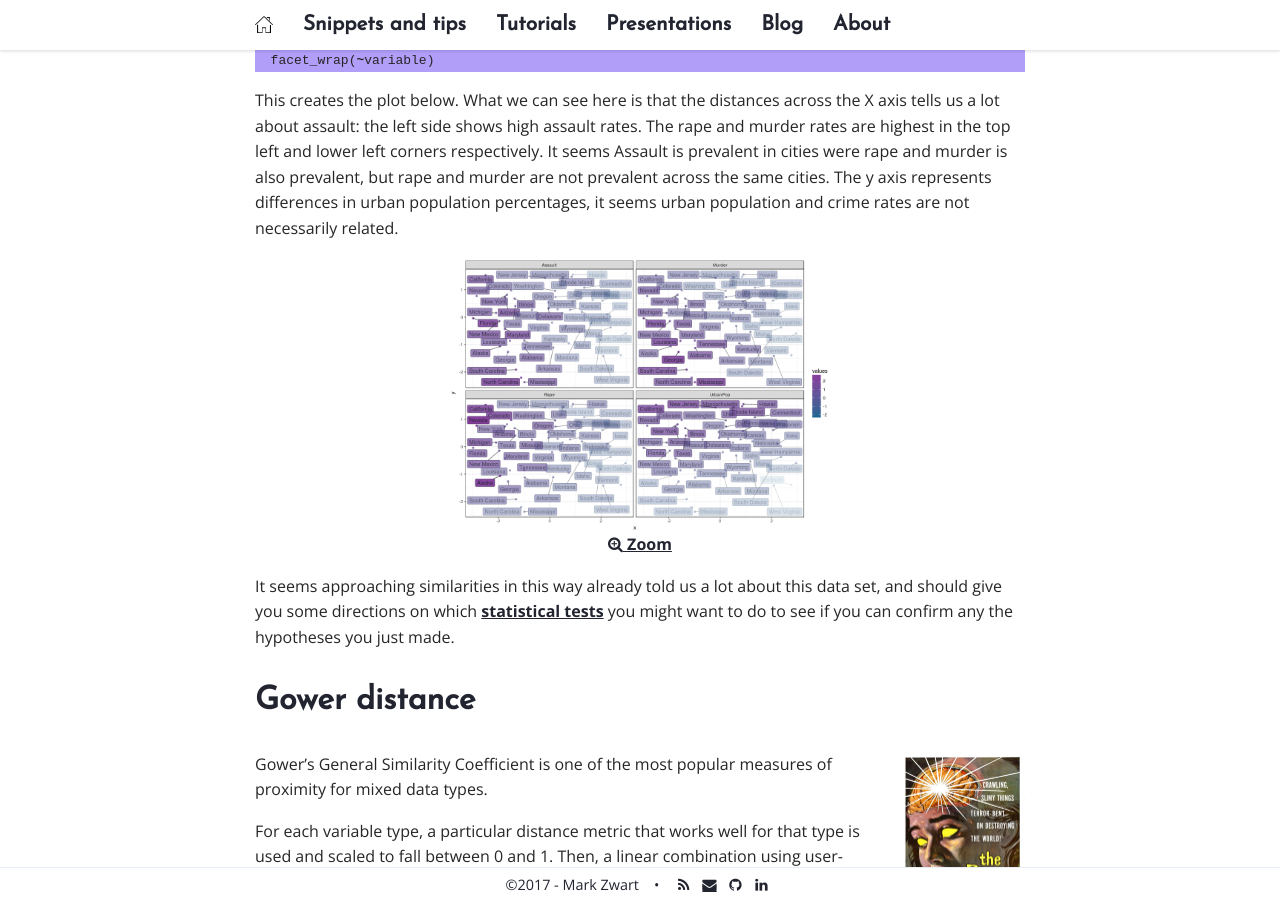
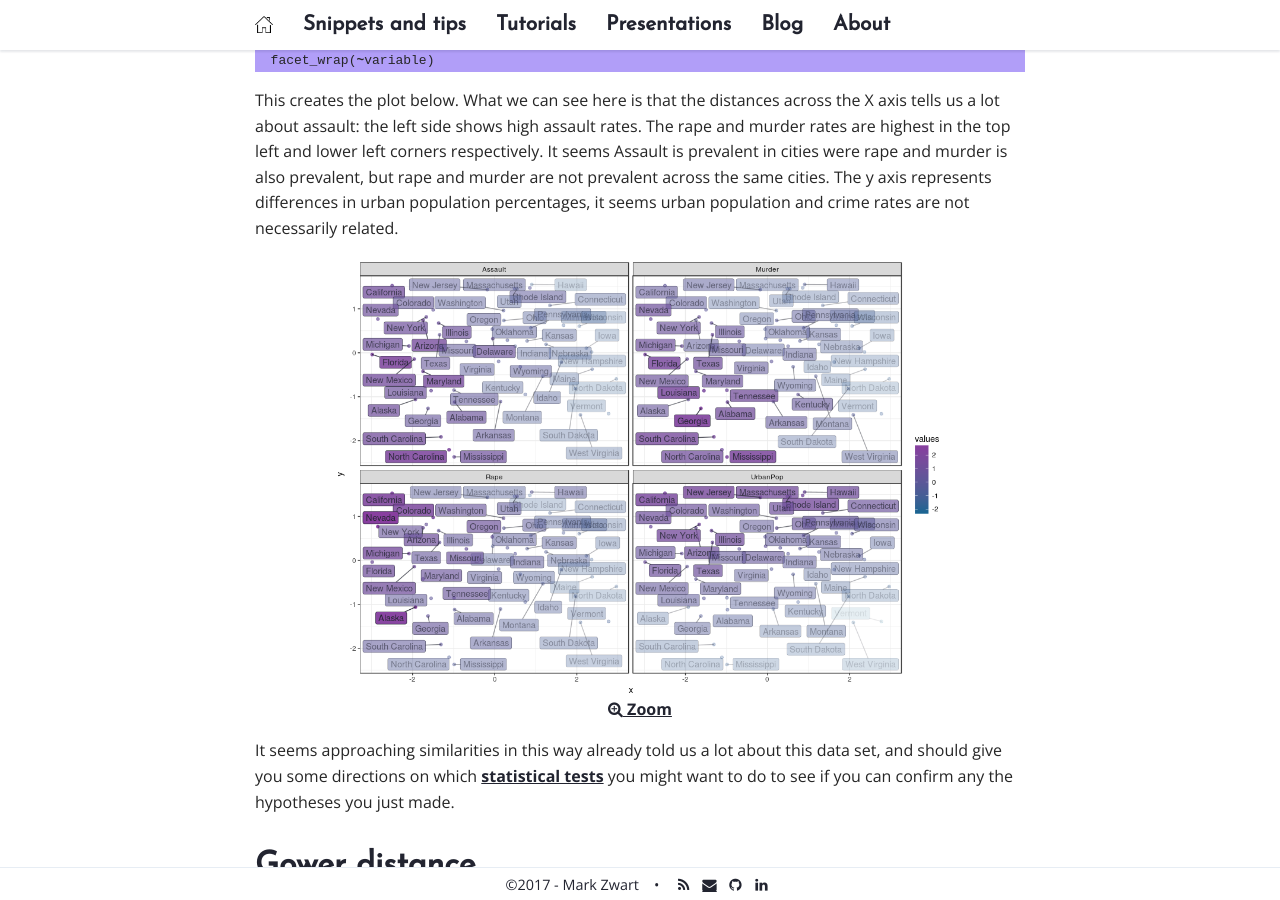
Before and after one commit to mark-me/mark-me.github.io, a Jekyll site: the page built from _pages/tutorials/distance-measures/distance-measures.md, in a window 1280 px wide and 900 px high, scrolled down 4109 px. Built offline with Jekyll 4.4.1, drawn with Linux system fonts in a browser that asks for light colours; nearby versions of some CDN libraries; comment, search, counter and statistics services are not loaded.

Commit message:
Update distance-measures.md

```diff
--- a/_pages/tutorials/distance-measures/distance-measures.md
+++ b/_pages/tutorials/distance-measures/distance-measures.md
@@ -122,7 +122,7 @@ This creates the plot below. What we can see here is that the distances across t
 
 {:refdef: style="text-align: center;"}
 <a href="/_pages/tutorials/distance-measures/mds-euclidian.png" target="_blank">
-<img src="/_pages/tutorials/distance-measures/mds-euclidian.png" alt="Euclidian MDS" align="center" width="50%" height="50%"/><br>
+<img src="/_pages/tutorials/distance-measures/mds-euclidian.png" alt="Euclidian MDS" align="center" width="80%" height="80%"/><br>
 <i class='fa fa-search-plus '></i> Zoom</a>
 {: refdef}
 
@@ -227,6 +227,6 @@ ggplot(df_tsne_movies, aes(x, y, col = values)) +
 
 {:refdef: style="text-align: center;"}
 <a href="/_pages/tutorials/distance-measures/t-sne-gower.png" target="_blank">
-<img src="/_pages/tutorials/distance-measures/t-sne-gower.png" alt="Shaped word cloud" align="center" width="50%" height="50%"/><br>
+<img src="/_pages/tutorials/distance-measures/t-sne-gower.png" alt="Shaped word cloud" align="center" width="70%" height="70%"/><br>
 <i class='fa fa-search-plus '></i> Zoom</a>
 {: refdef}
```
